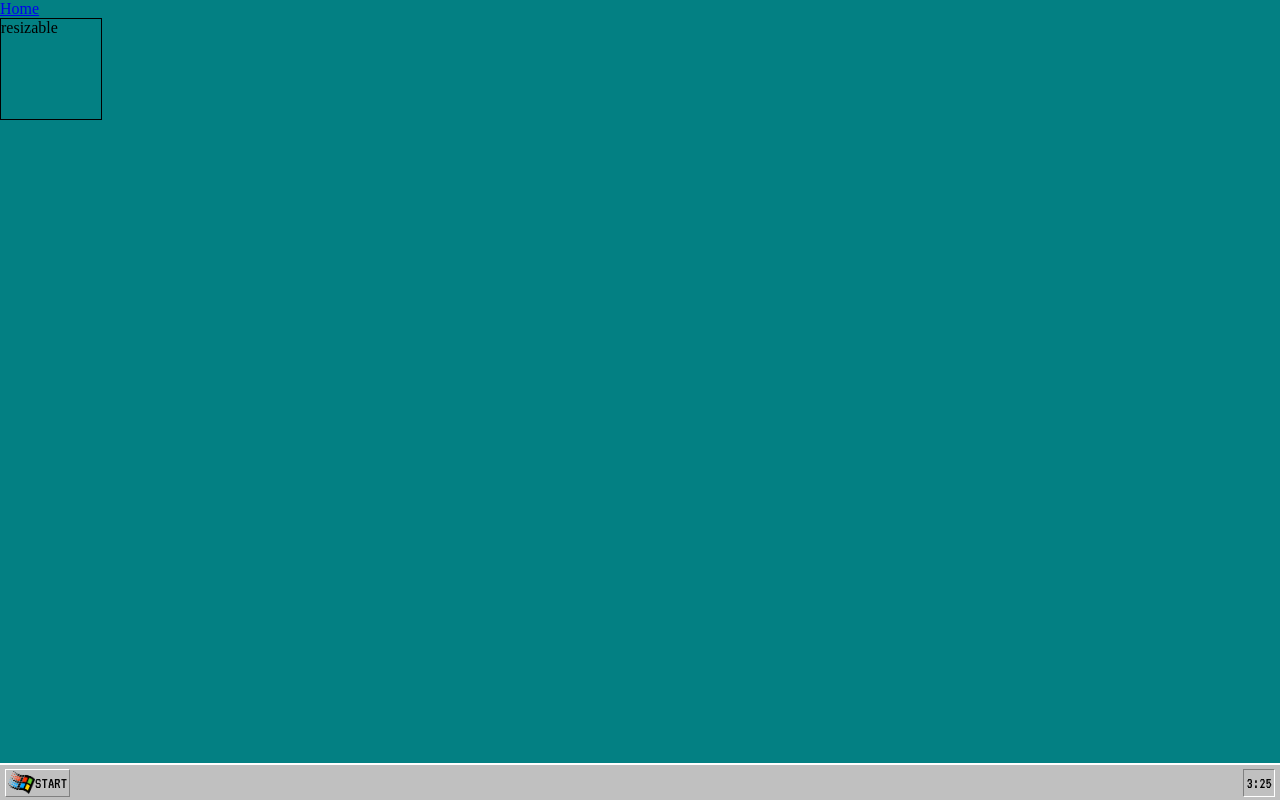
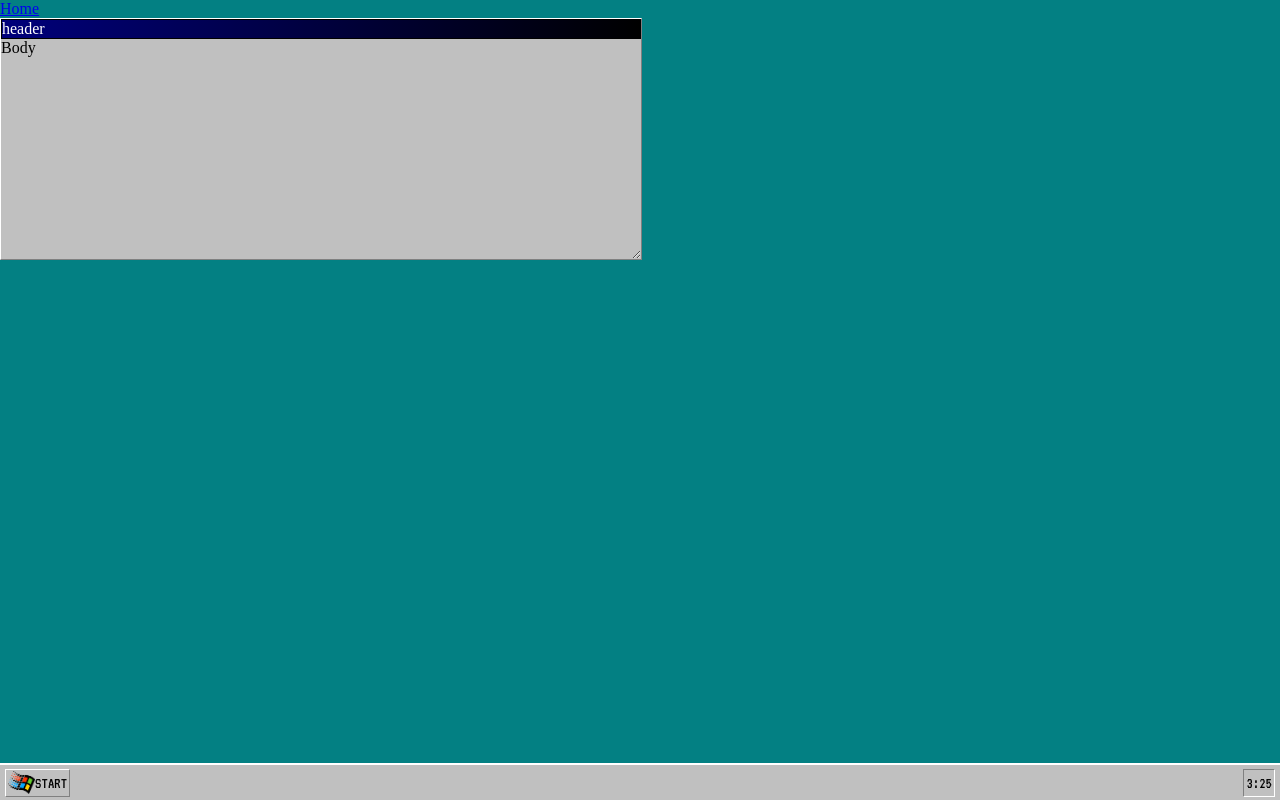
Before and after one commit to illenafnayr/Portfolio, a Vue app: page /#/ in a window 1280 px wide. Built offline with nearby package versions, Linux system fonts and the light colour scheme.

Commit message:
draggable and resizable div

```diff
--- /dev/null
+++ b/src/components/DraggableDiv.vue
@@ -0,0 +1,72 @@
+<template>
+  <div ref="draggableContainer" id="draggable-container">
+    <div id="draggable-header" @mousedown="dragMouseDown">
+      <span>header</span>
+    </div>
+    <span>Body</span>
+  </div>
+</template>
+
+<script>
+export default {
+  name: 'DraggableDiv',
+  data: function () {
+    return {
+      positions: {
+        clientX: undefined,
+        clientY: undefined,
+        movementX: 0,
+        movementY: 0
+      }
+    }
+  },
+  methods: {
+    dragMouseDown: function (event) {
+      event.preventDefault()
+      // get the mouse cursor position at startup:
+      this.positions.clientX = event.clientX
+      this.positions.clientY = event.clientY
+      document.onmousemove = this.elementDrag
+      document.onmouseup = this.closeDragElement
+    },
+    elementDrag: function (event) {
+      event.preventDefault()
+      this.positions.movementX = this.positions.clientX - event.clientX
+      this.positions.movementY = this.positions.clientY - event.clientY
+      this.positions.clientX = event.clientX
+      this.positions.clientY = event.clientY
+      // set the element's new position:
+      this.$refs.draggableContainer.style.top = (this.$refs.draggableContainer.offsetTop - this.positions.movementY) + 'px'
+      this.$refs.draggableContainer.style.left = (this.$refs.draggableContainer.offsetLeft - this.positions.movementX) + 'px'
+    },
+    closeDragElement () {
+      document.onmouseup = null
+      document.onmousemove = null
+    }
+  }
+}
+</script>
+
+<style>
+#draggable-container {
+  position: absolute;
+  z-index: 9;
+  height: 30%;
+  width: 50%;
+  border: 2px solid;
+  background-color: rgb(192,192,192);
+  border-width:1px;
+  border-color:#FFFFFF #808080 #808080 #FFFFFF;
+  resize: both;
+  overflow: auto;
+}
+#draggable-header {
+  cursor:move;
+  z-index: 10;
+  border: 1px solid black;
+  color: white;
+  background-image: linear-gradient(90deg, rgb(0,0,123), black);
+
+
+}
+</style>
--- a/src/components/Window.vue
+++ /dev/null
@@ -1,21 +0,0 @@
-<template>
-    <div class="resizable-content">
-        resizable
-    </div>
-</template>
-
-<script>
-export default {
-  name: 'Window'
-}
-</script>
-
-<!-- Add "scoped" attribute to limit CSS to this component only -->
-<style scoped>
-.resizable-content {
-    height: 100px;
-    width: 100px;
-    border: 1px solid black;
-    z-index: 1;
-}
-</style>
--- a/src/views/Home.vue
+++ b/src/views/Home.vue
@@ -1,20 +1,20 @@
 <template>
   <div class="home">
+    <DraggableDiv />
     <NavBar />
-    <Window />
   </div>
 </template>
 
 <script>
 // @ is an alias to /src
 import NavBar from '@/components/NavBar.vue'
-import Window from '@/components/Window.vue'
+import DraggableDiv from '@/components/DraggableDiv.vue'
 // import VueResizable from 'vue-resizable'
 
 export default {
   name: 'Home',
   components: {
-    Window,
+    DraggableDiv,
     NavBar
   }
 }
```
